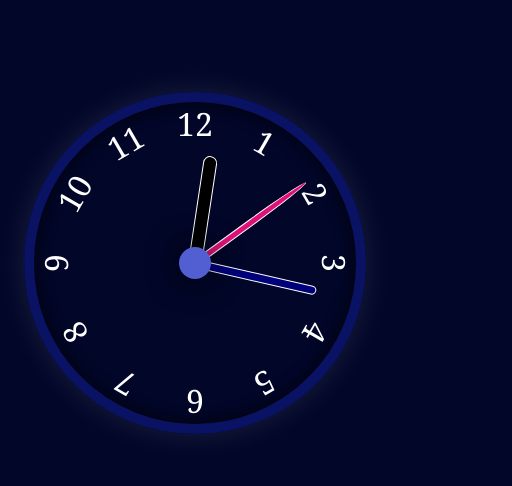
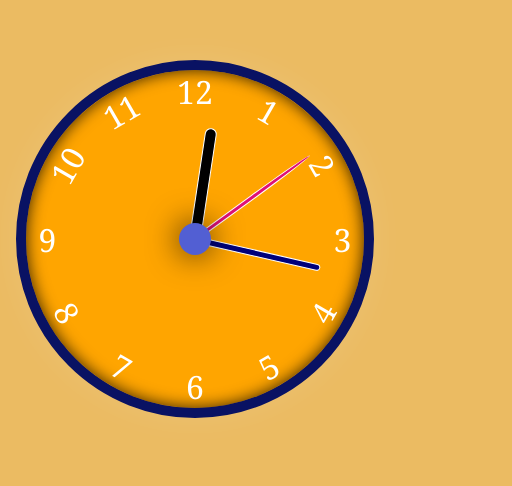
Before and after one commit to RitikRajput696/Analog-Clock, a plain HTML site: page index.html in a window 390 px wide. Shown: the part 183-669 px from the top of the page, 512 px wide, since content can reach past the window. Drawn offline with Linux system fonts and the light colour scheme.

Commit message:
fix numbers direction and added media queries

```diff
--- a/index.html
+++ b/index.html
@@ -15,13 +15,15 @@
       <div class="hand second" data-second-hand></div>
       <div class="number number-1">1</div>
       <div class="number number-2">2</div>
-      <div class="number number-3">3</div>
-      <div class="number number-4">4</div>
-      <div class="number number-5">5</div>
-      <div class="number number-6">6</div>
-      <div class="number number-7">7</div>
-      <div class="number number-8">8</div>
-      <div class="number number-9">9</div>
+
+      <!-- <p> tag are added to rotate respective numbers-->
+      <div class="number number-3"><p>3</p></div>
+      <div class="number number-4"><p>4</p></div>
+      <div class="number number-5"><p>5</p></div>
+      <div class="number number-6"><p>6</p></div>
+      <div class="number number-7"><p>7</p></div>
+      <div class="number number-8"><p>8</p></div>
+      <div class="number number-9"><p>9</p></div>
       <div class="number number-10">10</div>
       <div class="number number-11">11</div>
       <div class="number number-12">12</div>
--- a/main.js
+++ b/main.js
@@ -1,3 +1,5 @@
+// Youtube Javascript Logic
+
 setInterval(setClock, 100);
 
 const hourHand = document.querySelector("[data-hour-hand]");
--- a/style.css
+++ b/style.css
@@ -1,3 +1,9 @@
+* {
+  margin: 0;
+  padding: 0;
+  box-sizing: border-box;
+}
+
 body {
   font-family: Georgia, "Times New Roman", Times, serif;
   min-height: 100vh;
@@ -66,6 +72,16 @@ body {
 .clock .number-12 {
   --rotate: 360deg;
 }
+div p {
+  transform: rotate(180deg);
+}
+
+.number-9 p {
+  transform: rotate(90deg);
+}
+.number-3 p {
+  transform: rotate(-90deg);
+}
 .clock .hand {
   --rotate: 0;
   position: absolute;
@@ -111,3 +127,12 @@ body {
   z-index: 13;
   border-radius: 50%;
 }
+
+@media only screen and (max-width: 600px) {
+  .clock {
+    background-color: orange;
+  }
+  body {
+    background-color: rgb(235, 187, 98);
+  }
+}
```
Also changed, not shown: 1 other file.
